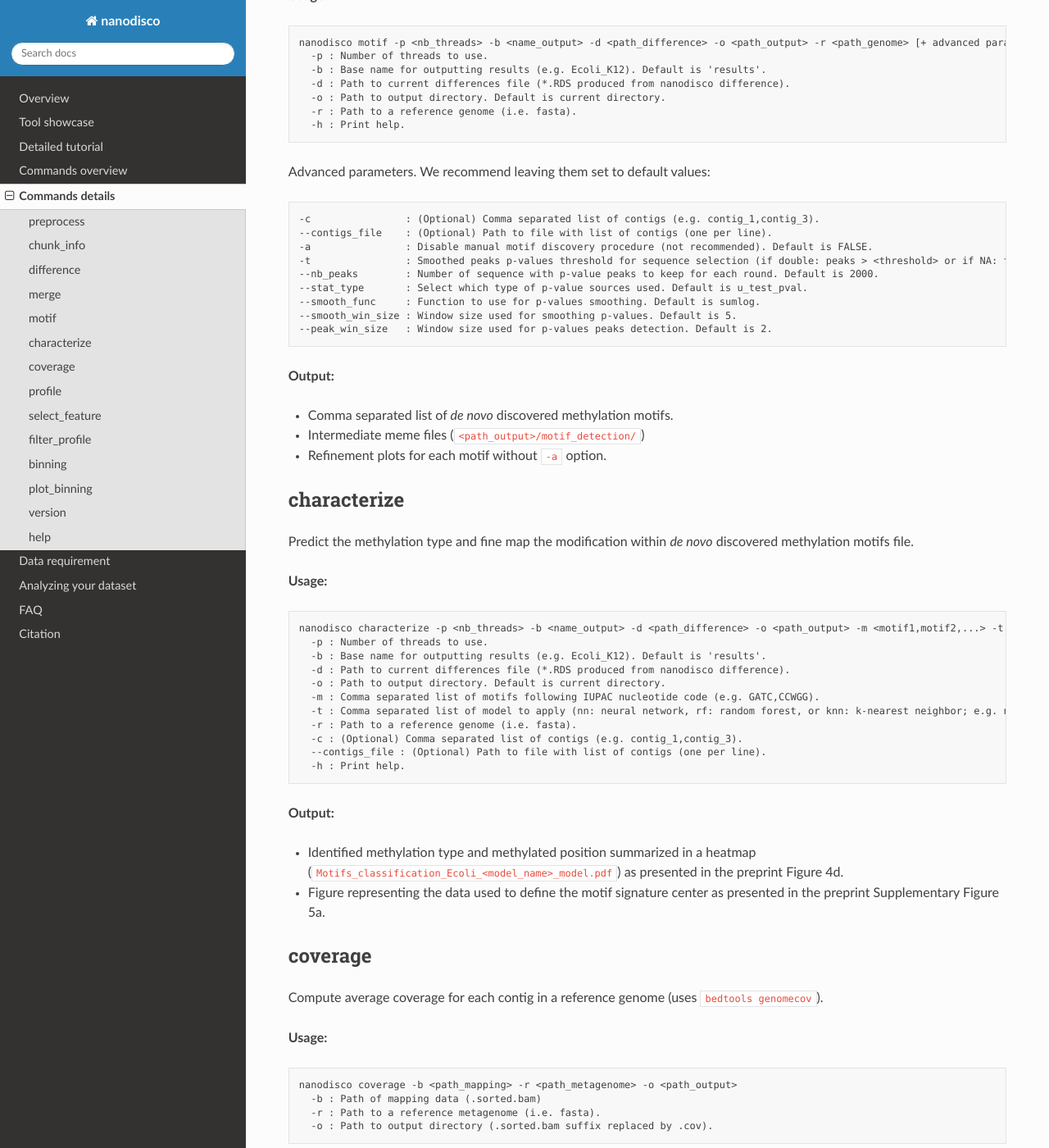
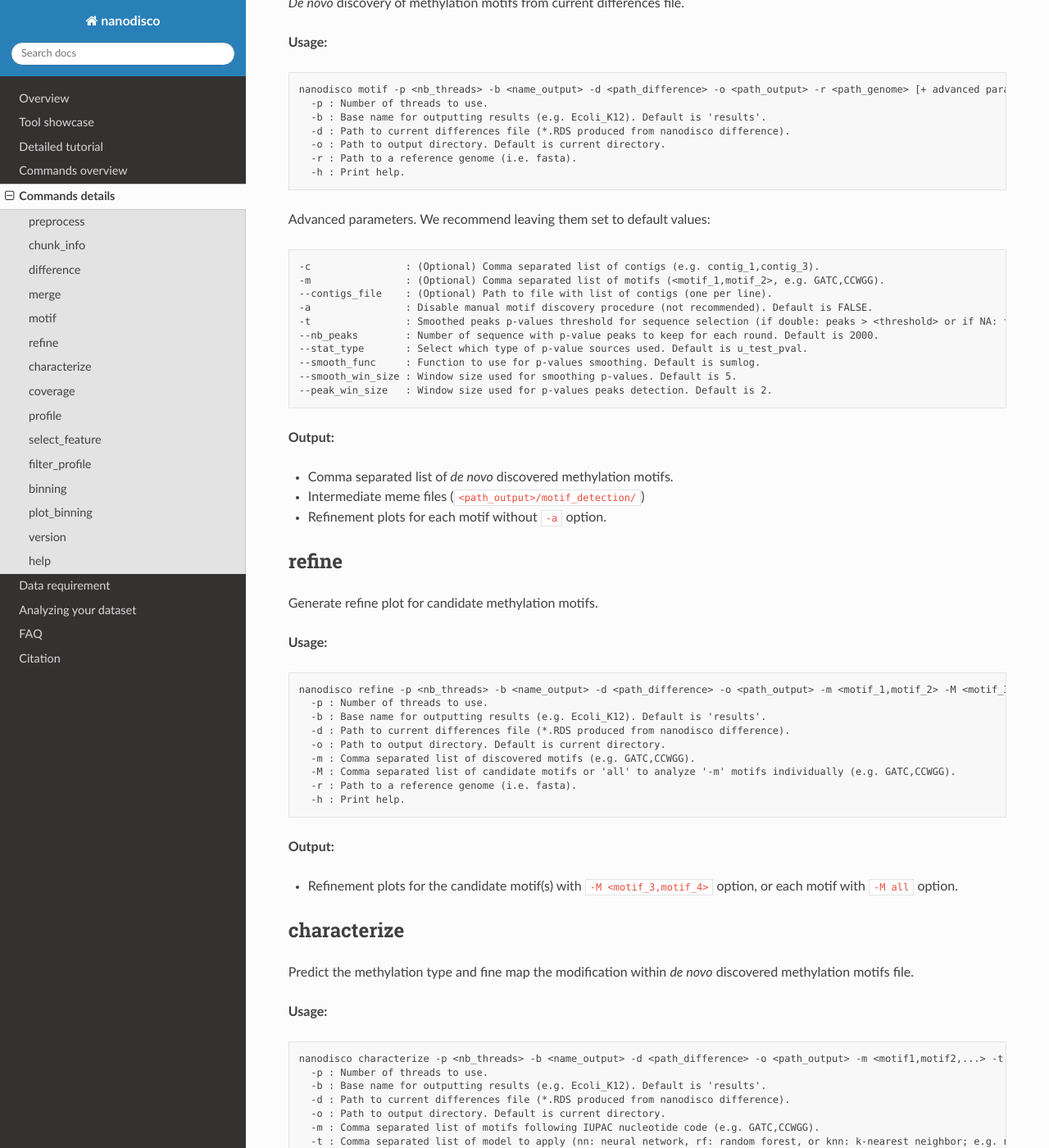
Before and after one commit to fanglab/nanodisco, a Sphinx documentation site: the page built from docs/commands_details.rst, in a window 1280 px wide and 1400 px high, scrolled down 2977 px. Shown: the whole window at 82% size. Built offline with Sphinx 7.4.7 and the Read the Docs theme 2.0.0, drawn with Linux system fonts in a browser that asks for light colours; some of the changed text lies outside the part shown.

Commit message:
Update commands_details.rst
Include new options from v1.0.1

```diff
--- a/docs/commands_details.rst
+++ b/docs/commands_details.rst
@@ -11,6 +11,7 @@ Commands details
 * `difference`_: Compute nanopore signal difference between a native and a whole genome amplified (WGA) dataset
 * `merge`_: Combine nanopore signal difference for all processed chunks in directory
 * `motif`_: *De novo* discovery of methylation motifs
+* `refine` : Generate refine plot for candidate methylation motifs
 * `characterize`_: Predict the methylation type and fine-map the modification within de novo discovered methylation motifs file
 * `coverage`_: Compute average coverage for each contig in a reference genome (uses bedtools genomecov)
 * `profile`_: Compute the methylation profile matrix for a metagenome sample (methylation feature at common or expected methylation motifs)
@@ -38,6 +39,7 @@ Extract reads (.fasta) from base called fast5 files and map reads on a reference
      -s : Name to the sample processed (e.g. Ecoli_native).
      -o : Path to output directory (e.g. ./analysis/Ecoli).
      -r : Path to a reference genome (i.e. fasta). Necessary index will be generated at runtime.
+     --basecall_version : (Optional) Specify basecalling version if multiple ones available (<basecaller:version>, e.g. Guppy:3.2.4).
      -h : Print help.
 
 **Output:**
@@ -104,6 +106,7 @@ Advanced parameters. We recommend leaving them set to default values:
      -e : Minimum number of events per position. Default is 5.
      -j : Type of filtering for mapping. Default is noAddSupp.
      -k : Minimum mapped read length. Default is 0 (no filtering).
+     --basecall_version : (Optional) Specify basecalling version if multiple ones available, for tracking only (<basecaller:version>, e.g. Guppy:3.2.4).
 
 **Output:**
 
@@ -167,6 +170,7 @@ Advanced parameters. We recommend leaving them set to default values:
 .. code-block:: none
 
      -c                : (Optional) Comma separated list of contigs (e.g. contig_1,contig_3).
+     -m                : (Optional) Comma separated list of motifs (<motif_1,motif_2>, e.g. GATC,CCWGG).
      --contigs_file    : (Optional) Path to file with list of contigs (one per line).
      -a                : Disable manual motif discovery procedure (not recommended). Default is FALSE.
      -t                : Smoothed peaks p-values threshold for sequence selection (if double: peaks > <threshold> or if NA: top <nb_peaks> only). Default is NA.
@@ -181,6 +185,31 @@ Advanced parameters. We recommend leaving them set to default values:
 * Comma separated list of *de novo* discovered methylation motifs.
 * Intermediate meme files (``<path_output>/motif_detection/``)
 * Refinement plots for each motif without ``-a`` option.
+
+.. _refine:
+
+refine
+======
+
+Generate refine plot for candidate methylation motifs.
+
+**Usage:**
+
+.. code-block:: none
+
+   nanodisco refine -p <nb_threads> -b <name_output> -d <path_difference> -o <path_output> -m <motif_1,motif_2> -M <motif_3,motif_4|all> -r <path_genome>
+     -p : Number of threads to use.
+     -b : Base name for outputting results (e.g. Ecoli_K12). Default is 'results'.
+     -d : Path to current differences file (*.RDS produced from nanodisco difference).
+     -o : Path to output directory. Default is current directory.
+     -m : Comma separated list of discovered motifs (e.g. GATC,CCWGG).
+     -M : Comma separated list of candidate motifs or 'all' to analyze '-m' motifs individually (e.g. GATC,CCWGG).
+     -r : Path to a reference genome (i.e. fasta).
+     -h : Print help.
+
+**Output:**
+
+* Refinement plots for the candidate motif(s) with ``-M <motif_3,motif_4>`` option, or each motif with ``-M all`` option.
 
 .. _characterize:
 
```
